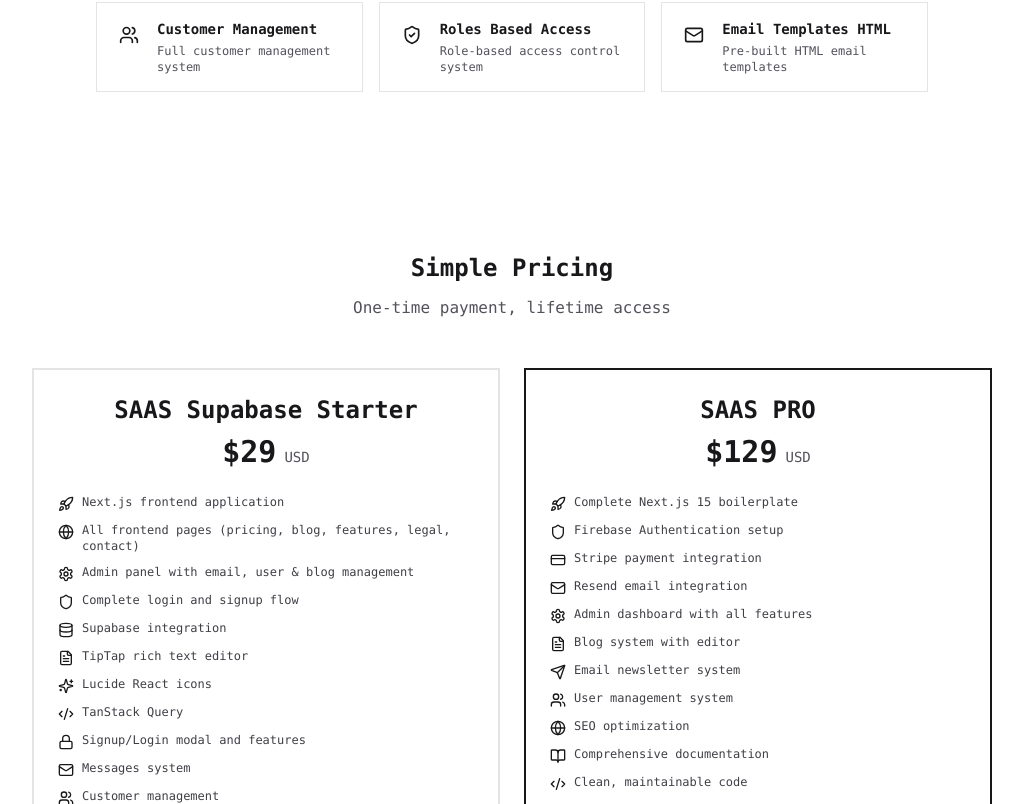
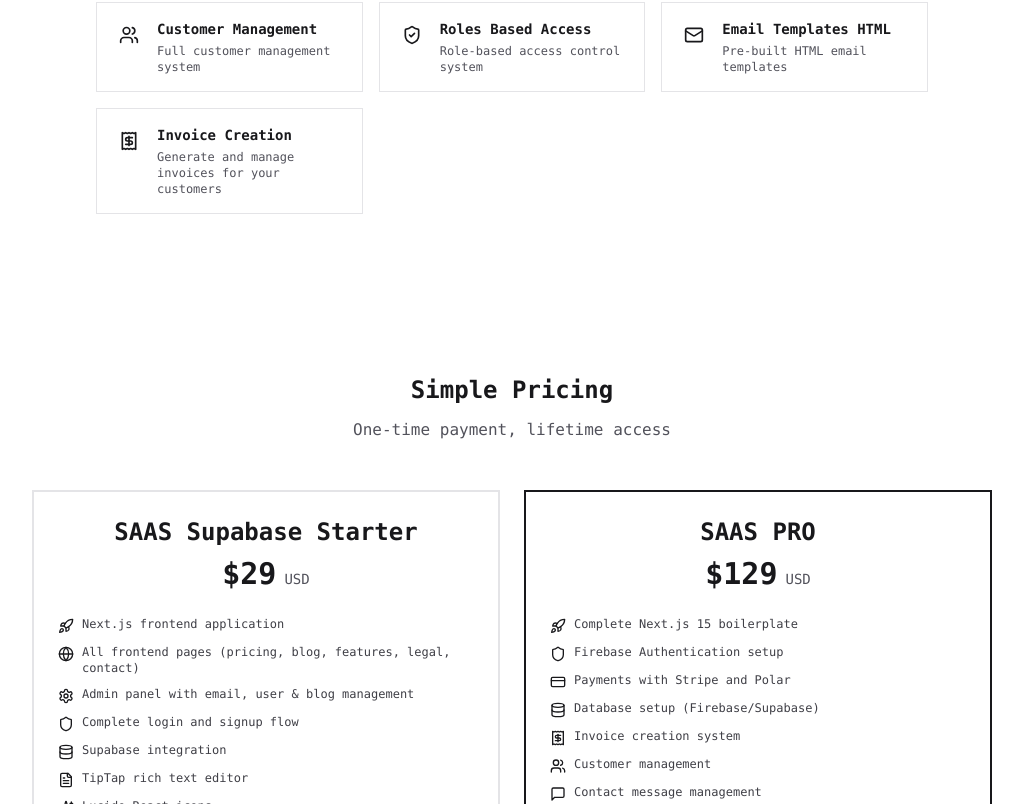
Before and after one commit to shreyvijayvargiya/build-saas-website, a Next.js app: page / in a window 1280 px wide. Shown: the part 3716-4520 px from the top of the page, without its empty margins (128-1151 px from the left). Built offline with nearby package versions, Linux system fonts and the light colour scheme.

Commit message:
page updated with features and pricing!!

```diff
--- a/pages/index.js
+++ b/pages/index.js
@@ -36,6 +36,8 @@
 	File,
 	ChevronRight as ChevronRightIcon,
 	Github,
+	Receipt,
+	MessageSquare,
 } from "lucide-react";
 import SEO from "../lib/modules/SEO";
 
@@ -312,12 +314,21 @@
 			title: "Email Templates HTML",
 			description: "Pre-built HTML email templates",
 		},
+		{
+			icon: Receipt,
+			title: "Invoice Creation",
+			description: "Generate and manage invoices for your customers",
+		},
 	];
 
 	const pricingFeatures = [
 		{ text: "Complete Next.js 15 boilerplate", icon: Rocket },
 		{ text: "Firebase Authentication setup", icon: Shield },
-		{ text: "Stripe payment integration", icon: CreditCard },
+		{ text: "Payments with Stripe and Polar", icon: CreditCard },
+		{ text: "Database setup (Firebase/Supabase)", icon: Database },
+		{ text: "Invoice creation system", icon: Receipt },
+		{ text: "Customer management", icon: Users },
+		{ text: "Contact message management", icon: MessageSquare },
 		{ text: "Resend email integration", icon: MailIcon },
 		{ text: "Admin dashboard with all features", icon: Settings },
 		{ text: "Blog system with editor", icon: FileText },
```
